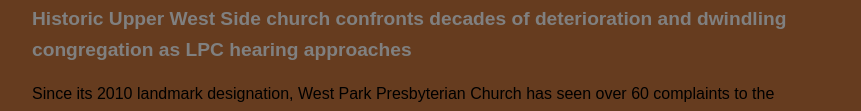
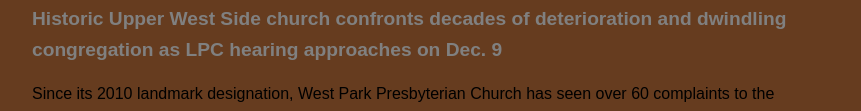
Before and after one commit to agabrielrobinson56/assignment-2-3, a plain HTML site: page index.html in a window 1280 px wide. Shown: the part 993-1104 px from the top of the page, without its empty margins (208-1069 px from the left). Drawn offline with Linux system fonts and the light colour scheme; files whose address does not match are found by name.

Commit message:
Update index.html

```diff
--- a/index.html
+++ b/index.html
@@ -23,7 +23,7 @@
 
     <!-- Headline and subhead -->
     <h1>Landmark or Liability? West Park Presbyterian Faces Preservation Debate</h1>
-    <h2>Historic Upper West Side church confronts decades of deterioration and dwindling congregation as LPC hearing approaches</h2>
+    <h2>Historic Upper West Side church confronts decades of deterioration and dwindling congregation as LPC hearing approaches on Dec. 9</h2>
 
     <!-- Story text with expert quote -->
     <p>Since its 2010 landmark designation, West Park Presbyterian Church has seen over 60 complaints to the Department of Buildings, highlighting decades of unsafe scaffolding, cracked masonry, and falling debris. Advocates argue the historic structure deserves restoration, while critics say maintenance burdens threaten the congregation’s survival.</p>
```
